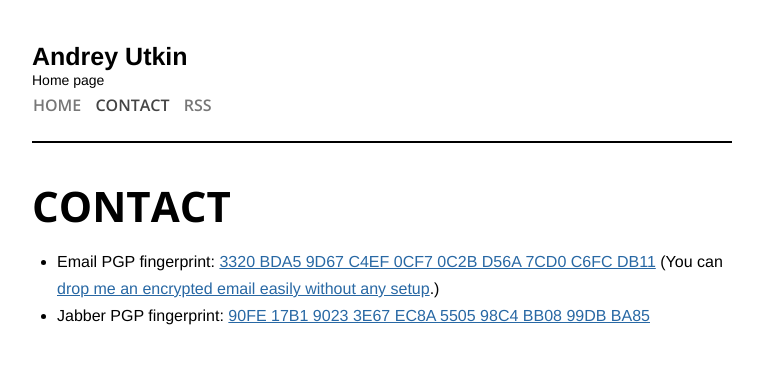
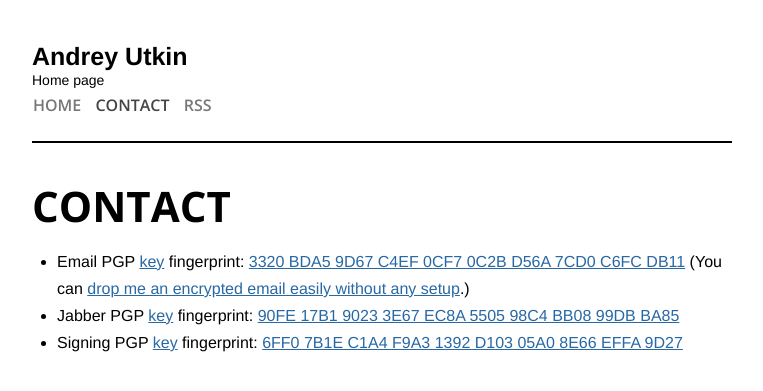
Before and after one commit to andrey-utkin/andrey-utkin.github.io, a Jekyll site: the page built from contact.md, in a window 1280 px wide. Shown: the top 391 px of the page, without its empty margins (258-1021 px from the left). Built offline with Jekyll 4.4.1, drawn with Linux system fonts in a browser that asks for light colours.

Commit message:
Add signing key info, upload public keys

```diff
--- a/contact.md
+++ b/contact.md
@@ -6,5 +6,6 @@ comments: false
 author_footer: false
 ---
 
-* Email PGP fingerprint: [3320 BDA5 9D67 C4EF 0CF7 0C2B D56A 7CD0 C6FC DB11](https://pgp.mit.edu/pks/lookup?op=vindex&search=0xD56A7CD0C6FCDB11) (You can [drop me an encrypted email easily without any setup](https://encrypt.to/0xD56A7CD0C6FCDB11).)
-* Jabber PGP fingerprint: [90FE 17B1 9023 3E67 EC8A 5505 98C4 BB08 99DB BA85](https://pgp.mit.edu/pks/lookup?op=vindex&search=0x98C4BB0899DBBA85)
+* Email PGP [key](/email.key) fingerprint: [3320 BDA5 9D67 C4EF 0CF7 0C2B D56A 7CD0 C6FC DB11](https://pgp.mit.edu/pks/lookup?op=vindex&search=0xD56A7CD0C6FCDB11) (You can [drop me an encrypted email easily without any setup](https://encrypt.to/0xD56A7CD0C6FCDB11).)
+* Jabber PGP [key](/jabber.key) fingerprint: [90FE 17B1 9023 3E67 EC8A 5505 98C4 BB08 99DB BA85](https://pgp.mit.edu/pks/lookup?op=vindex&search=0x98C4BB0899DBBA85)
+* Signing PGP [key](/signing.key) fingerprint: [6FF0 7B1E C1A4 F9A3 1392 D103 05A0 8E66 EFFA 9D27](https://pgp.mit.edu/pks/lookup?op=vindex&search=0x05A08E66EFFA9D27)
```
Also changed, not shown: 3 other files.
